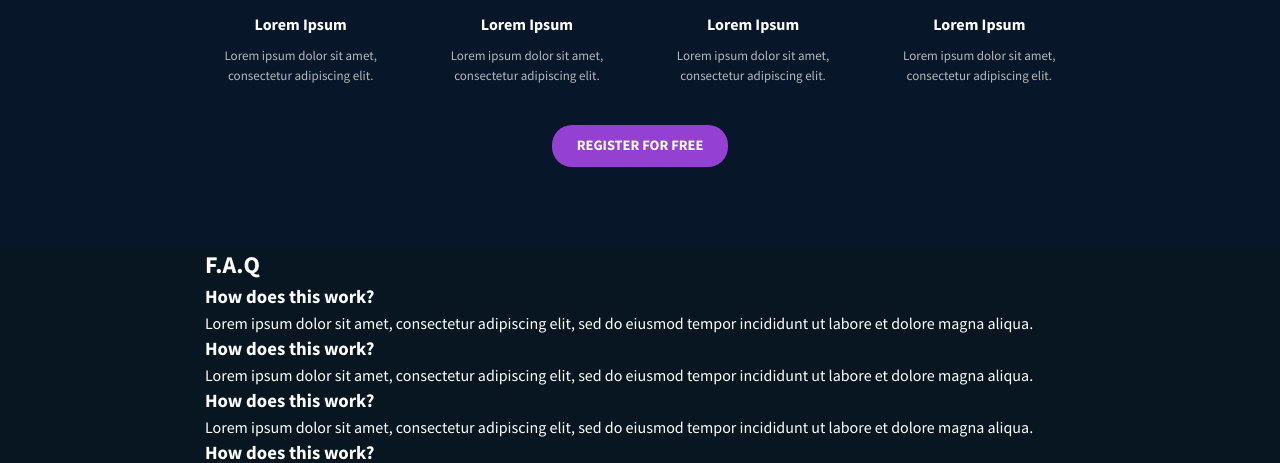
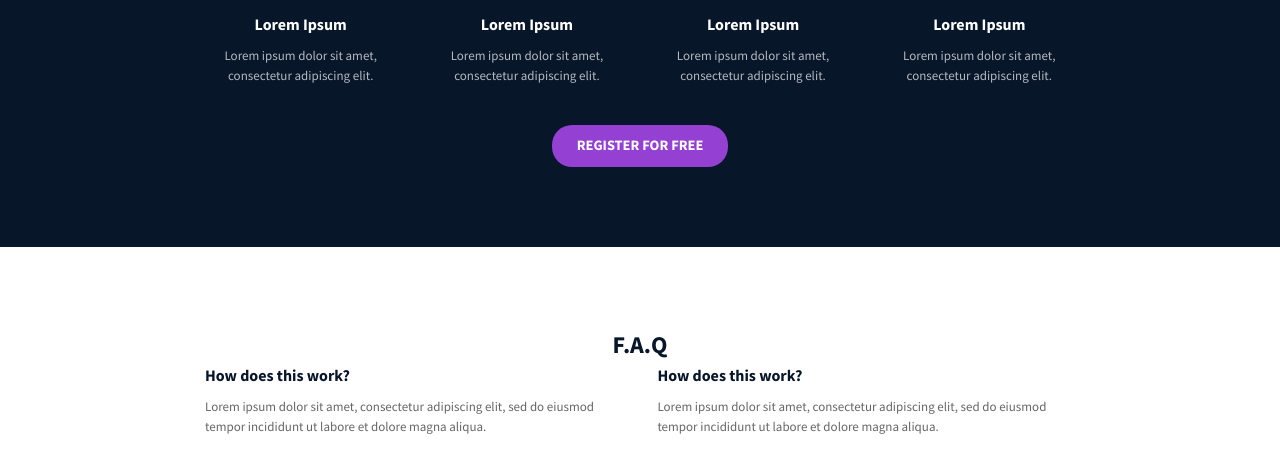
Before and after one commit to EmmanuelOseiMensah/alx_html_css, a plain HTML site: page css_advanced/index.html in a window 1280 px wide. Shown: the part 1653-2116 px from the top of the page. Drawn offline with Linux system fonts and the light colour scheme; files that its build step writes are made by us from their sources.

Commit message:
added FAQ section

```diff
--- a/css_advanced/styles.css
+++ b/css_advanced/styles.css
@@ -275,3 +275,40 @@ body {
 .learn {
     color:#C271FF
 }
+
+/* ===================================
+   7. FAQ SECTION (White)
+   =================================== */
+.faq-section {
+    background-color: white;
+    padding: 80px 0;
+    color: #071629;
+}
+
+.faq-grid {
+    display: flex;
+    justify-content: space-between;
+}
+
+.faq-column {
+    width: 48%;
+}
+
+.faq-item {
+    margin-bottom: 30px;
+}
+
+.faq-item h3 {
+    font-size: 16px;
+    font-weight: bold;
+    margin-bottom: 10px;
+}
+
+.faq-item p {
+    font-size: 13px;
+    line-height: 1.5;
+    color: #666;
+}
+.section-title {
+    text-align: center;
+}
```
